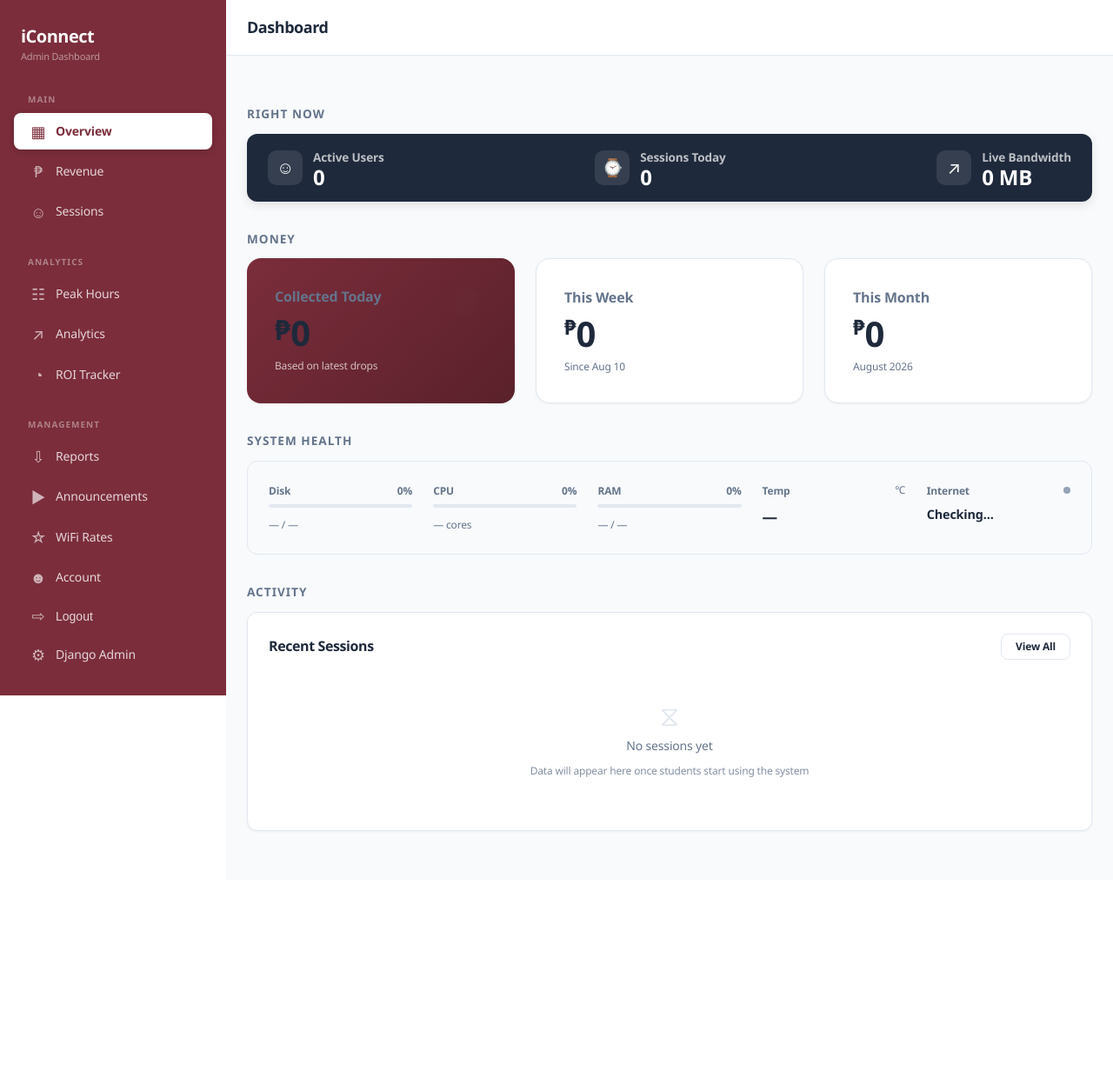
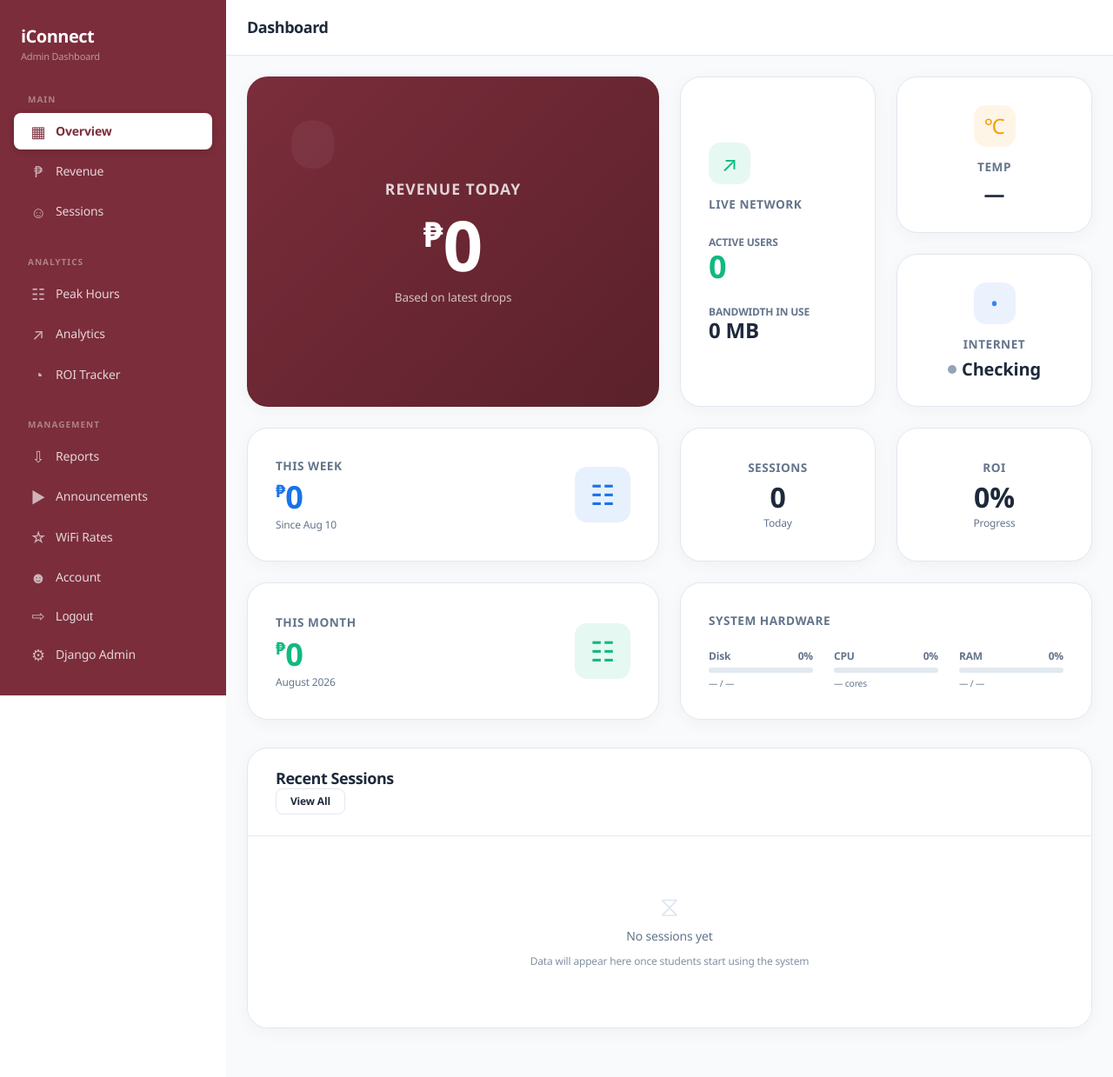
Before and after one commit to loricohenrian/iConnect, a Django app: page /dashboard/ in a window 1280 px wide. Shown: the whole page at 87% size. Before the commit the page ends 957 px from the top, so only its background shows below. Run offline with Django 4.2, Linux system fonts and the light colour scheme; the visitor is signed in with stand-in values (Sample User, id 1); data that the repository does not hold is empty; parts of the project's set-up code (start-up, migrations or seed data) failed here and were passed over.

Commit message:
Redesign: Switch to bento box layout

```diff
--- a/dashboard/templates/dashboard/overview.html
+++ b/dashboard/templates/dashboard/overview.html
@@ -5,277 +5,262 @@
 
 {% block dashboard_content %}
 <style>
-/* Dashboard Narrative Layout */
-.section-title {
-    font-size: 0.85rem;
-    text-transform: uppercase;
-    letter-spacing: 1px;
-    font-weight: 700;
-    color: var(--color-gray);
-    margin-bottom: 0.75rem;
-    margin-top: 2rem;
-}
-.section-title:first-child {
-    margin-top: 0;
+/* Bento Box Layout */
+.bento-grid {
+    display: grid;
+    grid-template-columns: repeat(4, 1fr);
+    grid-auto-rows: minmax(130px, auto);
+    gap: var(--space-lg);
+    margin-bottom: var(--space-xl);
 }
 
-/* 1. Right Now - Compact Strip */
-.right-now-strip {
+@media (max-width: 1024px) {
+    .bento-grid { grid-template-columns: repeat(3, 1fr); }
+}
+
+@media (max-width: 768px) {
+    .bento-grid { grid-template-columns: repeat(2, 1fr); }
+}
+
+@media (max-width: 480px) {
+    .bento-grid { grid-template-columns: 1fr; }
+}
+
+.bento-card {
+    background: #ffffff;
+    border-radius: 24px;
+    padding: var(--space-xl);
+    box-shadow: 0 4px 20px rgba(0, 0, 0, 0.04);
+    border: 1px solid var(--color-border);
     display: flex;
-    justify-content: space-between;
+    flex-direction: column;
+    position: relative;
+    overflow: hidden;
+}
+
+.bento-hero {
+    grid-column: span 2;
+    grid-row: span 2;
+    background: linear-gradient(135deg, #7b2d3b 0%, #5a212b 100%);
+    color: white;
+    justify-content: center;
     align-items: center;
-    background: var(--color-dark);
-    color: white;
-    border-radius: 12px;
-    padding: var(--space-md) var(--space-lg);
-    box-shadow: 0 4px 12px rgba(0,0,0,0.1);
-    margin-bottom: var(--space-xl);
+    text-align: center;
+    border: none;
+}
+.bento-hero .stat-label { color: rgba(255, 255, 255, 0.8); font-size: 1.1rem; font-weight: 600; text-transform: uppercase; letter-spacing: 1px; }
+.bento-hero .stat-value { color: white; font-size: 5rem; font-weight: 800; line-height: 1; margin: 10px 0; }
+.bento-hero .hero-bg-icon { position: absolute; top: -10%; left: -10%; font-size: 14rem; opacity: 0.05; pointer-events: none; }
+
+.bento-tall {
+    grid-column: span 1;
+    grid-row: span 2;
+    justify-content: center;
 }
 @media (max-width: 768px) {
-    .right-now-strip {
-        flex-direction: column;
-        align-items: flex-start;
-        gap: var(--space-md);
+    .bento-tall { grid-column: span 2; grid-row: span 1; }
 }
+
+.bento-wide {
+    grid-column: span 2;
+    grid-row: span 1;
+    justify-content: center;
 }
-.right-now-item {
+
+.bento-square {
+    grid-column: span 1;
+    grid-row: span 1;
+    justify-content: center;
+    align-items: center;
+    text-align: center;
+}
+
+/* Card Internals */
+.bento-label {
+    font-size: 0.85rem;
+    font-weight: 600;
+    color: var(--color-gray);
+    margin-bottom: 0.5rem;
+    text-transform: uppercase;
+    letter-spacing: 0.5px;
+}
+.bento-value {
+    font-size: 2.25rem;
+    font-weight: 800;
+    color: var(--color-dark);
+    line-height: 1;
+}
+.bento-square .bento-value {
+    font-size: 2rem;
+}
+.bento-icon-badge {
+    width: 48px;
+    height: 48px;
+    border-radius: 14px;
     display: flex;
     align-items: center;
-    gap: 12px;
+    justify-content: center;
+    font-size: 24px;
+    margin-bottom: 12px;
 }
-.right-now-label {
-    font-size: 0.85rem;
-    color: rgba(255,255,255,0.7);
-    font-weight: 600;
-}
-.right-now-value {
-    font-size: 1.5rem;
-    font-weight: 700;
-    line-height: 1;
+.bento-square .bento-icon-badge {
+    margin: 0 auto 12px auto;
 }
 
-/* 2. Money - Large Modular Group */
-.money-grid {
+/* System Health Strip inside Wide */
+.sys-health-bento {
     display: grid;
     grid-template-columns: repeat(3, 1fr);
     gap: var(--space-lg);
+    width: 100%;
 }
-.money-card {
-    background: white;
-    border-radius: 16px;
-    padding: var(--space-xl);
-    box-shadow: var(--shadow-sm);
-    border: 1px solid var(--color-border);
-    position: relative;
-    overflow: hidden;
-}
-.money-card-today {
-    grid-column: span 3;
-    background: linear-gradient(135deg, #7b2d3b 0%, #5a212b 100%);
-    color: white;
-    border: none;
-}
-.money-card-today .stat-label { color: rgba(255,255,255,0.8); }
-.money-card-today .stat-value { color: white; font-size: 4rem; }
-.money-card-today .hero-icon-bg { color: rgba(255,255,255,0.1); }
-@media (min-width: 1024px) {
-    .money-card-today {
-        grid-column: span 1;
-    }
-}
-.money-card .stat-label {
-    font-size: 1rem;
-    font-weight: 600;
-    color: var(--color-gray);
-    margin-bottom: 0.5rem;
-}
-.money-card .stat-value {
-    font-size: 2.5rem;
-    font-weight: 800;
-    line-height: 1;
-    color: var(--color-dark);
-}
-.money-card .text-xs { font-size: 0.75rem; margin-top: 0.5rem; color: var(--color-gray); }
-.money-card-today .text-xs { color: rgba(255,255,255,0.7); }
-
-/* 3. System Health - Compact Panel */
-.system-health-panel {
-    background: #f8fafc;
-    border-radius: 12px;
-    padding: var(--space-lg);
-    border: 1px solid var(--color-border);
-    display: grid;
-    grid-template-columns: repeat(5, 1fr);
-    gap: var(--space-lg);
-}
-@media (max-width: 1024px) {
-    .system-health-panel { grid-template-columns: repeat(3, 1fr); }
-}
-@media (max-width: 768px) {
-    .system-health-panel { grid-template-columns: repeat(2, 1fr); }
-}
-.health-item {
-    display: flex;
-    flex-direction: column;
-    gap: 6px;
-}
-.health-header {
-    display: flex;
-    justify-content: space-between;
-    align-items: center;
-    font-size: 0.75rem;
-    font-weight: 600;
-    color: var(--color-gray);
-}
-.health-value {
-    font-size: 1.1rem;
-    font-weight: 700;
-    color: var(--color-dark);
-}
+.health-mini-label { font-size: 0.75rem; font-weight: 600; color: var(--color-gray); margin-bottom: 4px; display: flex; justify-content: space-between; }
 </style>
 
-<!-- 1. RIGHT NOW -->
-<div class="section-title">Right Now</div>
-<div class="right-now-strip animate-fadeIn">
-    <div class="right-now-item">
-        <div style="width: 40px; height: 40px; border-radius: 10px; background: rgba(255,255,255,0.1); display: flex; align-items: center; justify-content: center; font-size: 20px;">
-            <i class="bi bi-people"></i>
+<div class="bento-grid animate-fadeIn">
+
+    <!-- Hero (2x2) -->
+    <div class="bento-card bento-hero">
+        <i class="bi bi-cash-stack hero-bg-icon"></i>
+        <div class="stat-label">Revenue Today</div>
+        <div class="stat-value" id="revenue-today"><span style="font-size: 2.5rem; vertical-align: super;">₱</span>{{ revenue_today|default:"0" }}</div>
+        <div style="font-size: 0.85rem; color: rgba(255,255,255,0.7); font-weight: 500;">Based on latest drops</div>
+    </div>
+
+    <!-- Live Network Usage (1x2 Tall) -->
+    <div class="bento-card bento-tall">
+        <div class="bento-icon-badge" style="background: rgba(16, 185, 129, 0.1); color: #10B981;">
+            <i class="bi bi-activity"></i>
+        </div>
+        <div class="bento-label">Live Network</div>
+        <div style="margin-top: 1rem; display: flex; flex-direction: column; gap: 1.5rem;">
+            <div>
+                <div style="font-size: 0.75rem; color: var(--color-gray); font-weight: 600; text-transform: uppercase;">Active Users</div>
+                <div class="bento-value" id="live-active-users" style="color: #10B981;">{{ total_connected|default:"0" }}</div>
             </div>
             <div>
-            <div class="right-now-label">Active Users</div>
-            <div class="right-now-value" id="live-active-users">{{ total_connected|default:"0" }}</div>
+                <div style="font-size: 0.75rem; color: var(--color-gray); font-weight: 600; text-transform: uppercase;">Bandwidth In Use</div>
+                <div class="bento-value" id="live-total-bandwidth" style="font-size: 1.5rem;">0 MB</div>
             </div>
         </div>
-    <div class="right-now-item">
-        <div style="width: 40px; height: 40px; border-radius: 10px; background: rgba(255,255,255,0.1); display: flex; align-items: center; justify-content: center; font-size: 20px;">
-            <i class="bi bi-clock"></i>
+        <div id="live-network-meta" style="display:none;"></div>
     </div>
-        <div>
-            <div class="right-now-label">Sessions Today</div>
-            <div class="right-now-value" id="sessions-today">{{ sessions_today|default:"0" }}</div>
+
+    <!-- Temp (1x1 Square) -->
+    <div class="bento-card bento-square">
+        <div class="bento-icon-badge" style="background: rgba(245, 158, 11, 0.1); color: #F59E0B;">
+            <i class="bi bi-thermometer-half"></i>
+        </div>
+        <div class="bento-label">Temp</div>
+        <div class="bento-value" id="sys-cpu-temp" style="font-size: 1.5rem;">—</div>
+    </div>
+
+    <!-- Internet (1x1 Square) -->
+    <div class="bento-card bento-square">
+        <div class="bento-icon-badge" style="background: rgba(59, 130, 246, 0.1); color: #3B82F6;">
+            <i class="bi bi-globe"></i>
+        </div>
+        <div class="bento-label">Internet</div>
+        <div style="display: flex; align-items: center; justify-content: center; gap: 6px;">
+            <div id="sys-internet-dot" style="width: 10px; height: 10px; border-radius: 50%; background: #94A3B8;"></div>
+            <div class="bento-value" id="sys-internet-text" style="font-size: 1.25rem;">Checking</div>
         </div>
     </div>
-    <div class="right-now-item">
-        <div style="width: 40px; height: 40px; border-radius: 10px; background: rgba(255,255,255,0.1); display: flex; align-items: center; justify-content: center; font-size: 20px;">
-            <i class="bi bi-activity"></i>
+
+    <!-- Revenue This Week (2x1 Wide) -->
+    <div class="bento-card bento-wide">
+        <div style="display: flex; justify-content: space-between; align-items: center;">
+            <div>
+                <div class="bento-label">This Week</div>
+                <div class="bento-value" style="color: #1A73E8;"><span style="font-size: 1.25rem; vertical-align: super;">₱</span>{{ revenue_this_week|default:"0" }}</div>
+                <div style="font-size: 0.75rem; color: var(--color-gray); margin-top: 4px;">Since {{ start_of_week_date }}</div>
             </div>
-        <div>
-            <div class="right-now-label">Live Bandwidth</div>
-            <div class="right-now-value" id="live-total-bandwidth">0 MB</div>
-            <div id="live-network-meta" style="display:none;"></div>
+            <div class="bento-icon-badge" style="background: rgba(26, 115, 232, 0.1); color: #1A73E8; width: 64px; height: 64px; font-size: 32px; margin: 0;">
+                <i class="bi bi-calendar-week"></i>
             </div>
         </div>
     </div>
 
-<!-- 2. MONEY -->
-<div class="section-title">Money</div>
-<div class="money-grid mb-xl">
-    <!-- Today -->
-    <div class="money-card money-card-today animate-fadeIn" style="animation-delay: 100ms">
-        <i class="bi bi-cash-stack hero-icon-bg" style="position:absolute; top:-10%; right:-5%; font-size: 8rem; opacity: 0.15; pointer-events:none;"></i>
-        <div class="stat-label">Collected Today</div>
-        <div class="stat-value" id="revenue-today"><span style="font-size: 2rem; vertical-align: top;">₱</span>{{ revenue_today|default:"0" }}</div>
-        <div class="text-xs">Based on latest drops</div>
+    <!-- Sessions Today (1x1 Square) -->
+    <div class="bento-card bento-square">
+        <div class="bento-label">Sessions</div>
+        <div class="bento-value" id="sessions-today">{{ sessions_today|default:"0" }}</div>
+        <div style="font-size: 0.75rem; color: var(--color-gray); margin-top: 4px;">Today</div>
     </div>
 
-    <!-- Week -->
-    <div class="money-card animate-fadeIn" style="animation-delay: 150ms">
-        <div class="stat-label">This Week</div>
-        <div class="stat-value" style="color: var(--color-dark);"><span style="font-size: 1.5rem; vertical-align: top;">₱</span>{{ revenue_this_week|default:"0" }}</div>
-        <div class="text-xs">Since {{ start_of_week_date }}</div>
+    <!-- ROI Progress (1x1 Square) -->
+    <div class="bento-card bento-square">
+        <div class="bento-label">ROI</div>
+        <div class="bento-value" id="roi-progress">{{ roi_percentage|default:"0" }}%</div>
+        <div style="font-size: 0.75rem; color: var(--color-gray); margin-top: 4px;">Progress</div>
     </div>
 
-    <!-- Month -->
-    <div class="money-card animate-fadeIn" style="animation-delay: 200ms">
-        <div class="stat-label">This Month</div>
-        <div class="stat-value" style="color: var(--color-dark);"><span style="font-size: 1.5rem; vertical-align: top;">₱</span>{{ revenue_this_month|default:"0" }}</div>
-        <div class="text-xs">{{ current_month_name }}</div>
+    <!-- Revenue This Month (2x1 Wide) -->
+    <div class="bento-card bento-wide">
+        <div style="display: flex; justify-content: space-between; align-items: center;">
+            <div>
+                <div class="bento-label">This Month</div>
+                <div class="bento-value" style="color: #10B981;"><span style="font-size: 1.25rem; vertical-align: super;">₱</span>{{ revenue_this_month|default:"0" }}</div>
+                <div style="font-size: 0.75rem; color: var(--color-gray); margin-top: 4px;">{{ current_month_name }}</div>
+            </div>
+            <div class="bento-icon-badge" style="background: rgba(16, 185, 129, 0.1); color: #10B981; width: 64px; height: 64px; font-size: 32px; margin: 0;">
+                <i class="bi bi-calendar-month"></i>
+            </div>
         </div>
     </div>
 
-<!-- 3. SYSTEM HEALTH -->
-<div class="section-title">System Health</div>
-<div class="system-health-panel mb-xl animate-fadeIn" style="animation-delay: 300ms">
-    <!-- Disk -->
-    <div class="health-item">
-        <div class="health-header">
-            <span>Disk</span>
-            <span id="sys-disk-pct">0%</span>
+    <!-- System Health (2x1 Wide) -->
+    <div class="bento-card bento-wide">
+        <div class="bento-label" style="margin-bottom: 1.25rem;">System Hardware</div>
+        <div class="sys-health-bento">
+            <div>
+                <div class="health-mini-label"><span>Disk</span> <span id="sys-disk-pct">0%</span></div>
+                <div class="progress-bar-bg" style="height: 6px;"><div id="sys-disk-bar" class="progress-bar-fill progress-success"></div></div>
+                <div style="font-size: 0.65rem; color: var(--color-gray); margin-top: 4px;"><span id="sys-disk-used">—</span> / <span id="sys-disk-total">—</span></div>
             </div>
-        <div class="progress-bar-bg" style="height: 4px;">
-            <div id="sys-disk-bar" class="progress-bar-fill progress-success"></div>
+            <div>
+                <div class="health-mini-label"><span>CPU</span> <span id="sys-cpu-pct">0%</span></div>
+                <div class="progress-bar-bg" style="height: 6px;"><div id="sys-cpu-bar" class="progress-bar-fill progress-success"></div></div>
+                <div style="font-size: 0.65rem; color: var(--color-gray); margin-top: 4px;"><span id="sys-cpu-count">—</span> cores</div>
             </div>
-        <div class="text-xs text-muted"><span id="sys-disk-used">—</span> / <span id="sys-disk-total">—</span></div>
+            <div>
+                <div class="health-mini-label"><span>RAM</span> <span id="sys-ram-pct">0%</span></div>
+                <div class="progress-bar-bg" style="height: 6px;"><div id="sys-ram-bar" class="progress-bar-fill progress-success"></div></div>
+                <div style="font-size: 0.65rem; color: var(--color-gray); margin-top: 4px;"><span id="sys-ram-used">—</span> / <span id="sys-ram-total">—</span></div>
             </div>
-    <!-- CPU -->
-    <div class="health-item">
-        <div class="health-header">
-            <span>CPU</span>
-            <span id="sys-cpu-pct">0%</span>
-        </div>
-        <div class="progress-bar-bg" style="height: 4px;">
-            <div id="sys-cpu-bar" class="progress-bar-fill progress-success"></div>
-        </div>
-        <div class="text-xs text-muted"><span id="sys-cpu-count">—</span> cores</div>
-    </div>
-    <!-- RAM -->
-    <div class="health-item">
-        <div class="health-header">
-            <span>RAM</span>
-            <span id="sys-ram-pct">0%</span>
-        </div>
-        <div class="progress-bar-bg" style="height: 4px;">
-            <div id="sys-ram-bar" class="progress-bar-fill progress-success"></div>
-        </div>
-        <div class="text-xs text-muted"><span id="sys-ram-used">—</span> / <span id="sys-ram-total">—</span></div>
-    </div>
-    <!-- Temp -->
-    <div class="health-item">
-        <div class="health-header">
-            <span>Temp</span>
-            <i class="bi bi-thermometer-half"></i>
-        </div>
-        <div class="health-value" id="sys-cpu-temp">—</div>
-    </div>
-    <!-- Internet -->
-    <div class="health-item">
-        <div class="health-header">
-            <span>Internet</span>
-            <div id="sys-internet-dot" style="width: 8px; height: 8px; border-radius: 50%; background: #94A3B8;"></div>
-        </div>
-        <div class="health-value" id="sys-internet-text" style="font-size: 0.9rem;">Checking...</div>
         </div>
     </div>
 
-<!-- 4. ACTIVITY -->
-<div class="section-title">Activity</div>
-<div class="chart-card animate-fadeIn" style="animation-delay: 400ms">
-    <div class="chart-header">
-        <h3 class="chart-title">Recent Sessions</h3>
+</div>
+
+<!-- Recent Sessions Table -->
+<div class="bento-card animate-fadeIn" style="padding: 0; margin-bottom: var(--space-xl);">
+    <div class="chart-header" style="padding: var(--space-lg) var(--space-xl); border-bottom: 1px solid var(--color-border); margin: 0;">
+        <h3 class="chart-title" style="margin: 0;">Recent Sessions</h3>
         <a href="{% url 'dashboard:sessions' %}" class="btn btn-sm btn-secondary">View All</a>
     </div>
 
     {% if recent_sessions %}
-    <div class="table-container">
-        <table id="recent-sessions-table">
+    <div class="table-container" style="border-radius: 0 0 24px 24px;">
+        <table id="recent-sessions-table" style="margin-bottom: 0;">
             <thead>
                 <tr>
-                    <th>Device</th>
+                    <th style="padding-left: var(--space-xl);">Device</th>
                     <th>Amount</th>
                     <th>Time In</th>
-                    <th>Status</th>
+                    <th style="padding-right: var(--space-xl);">Status</th>
                 </tr>
             </thead>
             <tbody>
                 {% for session in recent_sessions %}
                 <tr>
-                    <td>
+                    <td style="padding-left: var(--space-xl);">
                         <div class="font-semibold">{{ session.device_name|default:"Unknown" }}</div>
                         <div class="text-xs text-muted">{{ session.mac_address }}</div>
                     </td>
                     <td class="font-semibold">₱{{ session.amount_paid }}</td>
                     <td>{{ session.time_in|date:"M d, h:i A" }}</td>
-                    <td>
+                    <td style="padding-right: var(--space-xl);">
                         {% if session.status == 'active' %}
                             <span class="badge badge-active">Active</span>
                         {% elif session.status == 'expired' %}
@@ -290,7 +275,7 @@
         </table>
     </div>
     {% else %}
-    <div class="empty-state">
+    <div class="empty-state" style="padding: 4rem 2rem;">
         <i class="bi bi-clock-history"></i>
         <p>No sessions yet</p>
         <small>Data will appear here once students start using the system</small>
```
Lines whose indentation alone changed are shown as unchanged.
